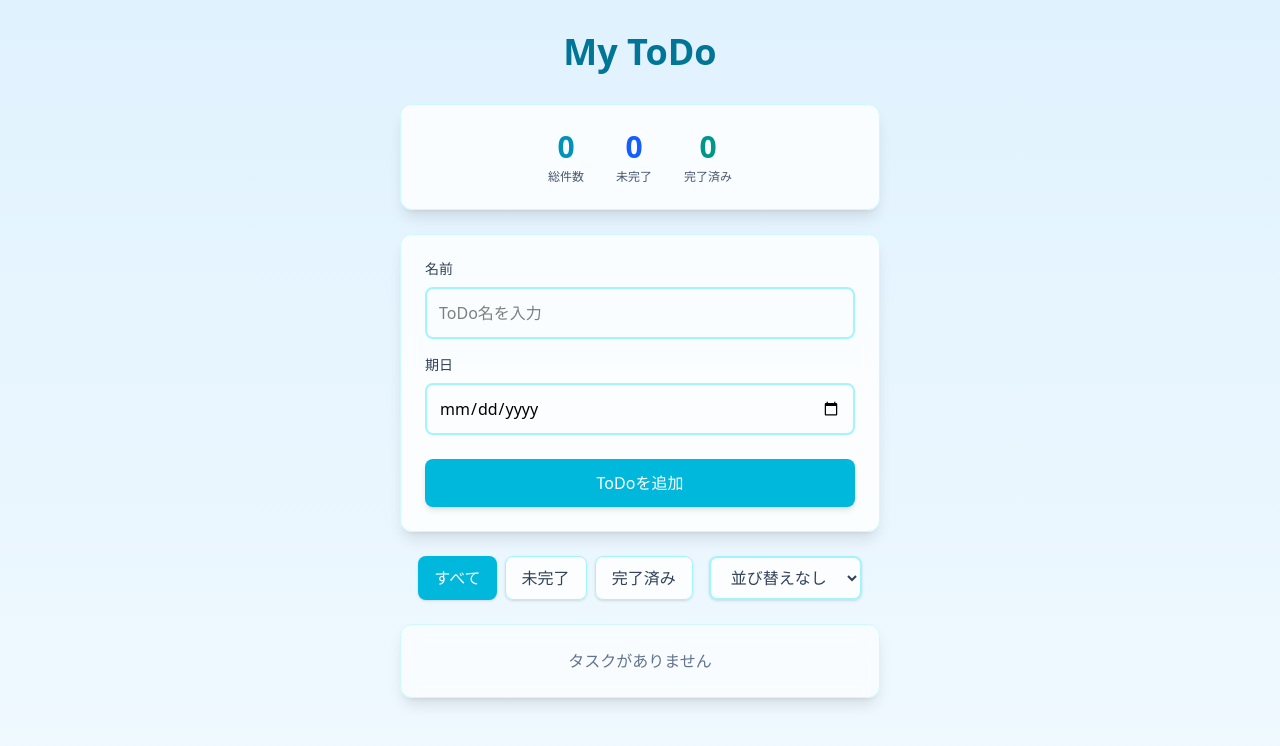
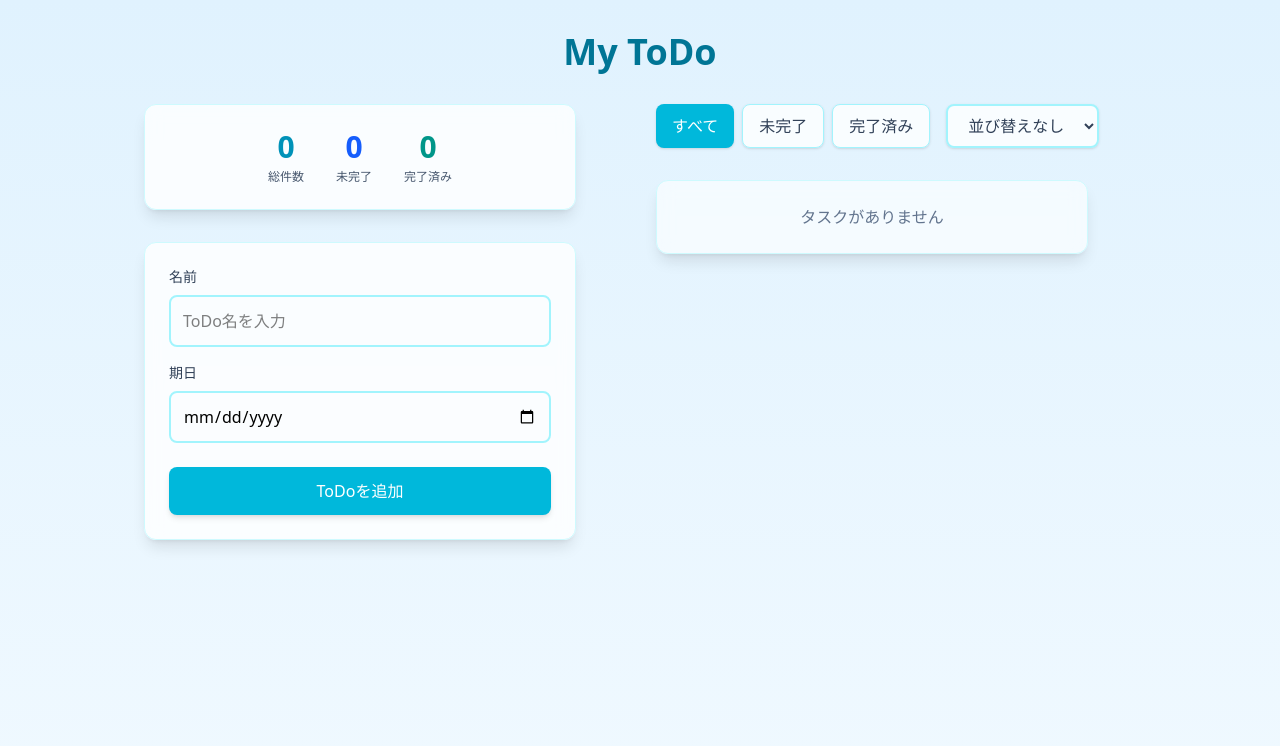
Before and after one commit to kentem-ha-hiraizumi/my-todo, a React (Vite) app: page / in a window 1280 px wide. Shown: the top 746 px of the page. Built offline with nearby package versions, Linux system fonts and the light colour scheme.

Commit message:
スタイル修正

```diff
--- a/src/features/todo/filter/todoFilter.tsx
+++ b/src/features/todo/filter/todoFilter.tsx
@@ -5,7 +5,7 @@ export const TodoFilter = () => {
   const { filter, setFilter, sort, setSort } = useFilterAtom();
 
   return (
-    <div className="flex gap-4 flex-wrap justify-center">
+    <div className="flex gap-4 flex-wrap justify-center w-fit">
       <div className="flex gap-2">
         <button
           type="button"
--- a/src/features/todo/filter/useFilteredTodos.ts
+++ b/src/features/todo/filter/useFilteredTodos.ts
@@ -18,8 +18,8 @@ const sortCompareFunctions: Record<string, (a: Todo, b: Todo) => number> = {
     return a.endAt - b.endAt;
   },
   "date-desc": (a, b) => {
-    if (!a.endAt) return 1;
-    if (!b.endAt) return -1;
+    if (!a.endAt) return -1;
+    if (!b.endAt) return 1;
     return b.endAt - a.endAt;
   },
 };
--- a/src/features/todo/form/todoEditForm.tsx
+++ b/src/features/todo/form/todoEditForm.tsx
@@ -28,7 +28,7 @@ export const TodoEditForm = ({
   };
 
   return (
-    <>
+    <div className="space-y-2">
       <div className="flex-1 space-y-3">
         <input
           type="text"
@@ -43,7 +43,7 @@ export const TodoEditForm = ({
           className="w-full p-3 border-2 border-cyan-200 rounded-lg focus:border-cyan-400 focus:outline-none transition-colors duration-200"
         />
       </div>
-      <div className="flex gap-2 ml-3">
+      <div className="flex gap-2">
         <button
           type="button"
           className="bg-cyan-500 text-white px-4 py-2 rounded-lg cursor-pointer hover:bg-cyan-600 transition-colors duration-200 shadow-sm font-medium"
@@ -59,6 +59,6 @@ export const TodoEditForm = ({
           キャンセル
         </button>
       </div>
-    </>
+    </div>
   );
 };
--- a/src/features/todo/todoItem.tsx
+++ b/src/features/todo/todoItem.tsx
@@ -20,7 +20,7 @@ export const TodoItem = ({
   onDelete,
 }: TodoItemProps) => {
   return (
-    <>
+    <div className="space-y-2">
       <div className="flex-1">
         <h2
           className={`text-lg font-semibold ${
@@ -68,6 +68,6 @@ export const TodoItem = ({
           🗑️
         </button>
       </div>
-    </>
+    </div>
   );
 };
--- /dev/null
+++ b/src/features/todo/todoStatus.tsx
@@ -0,0 +1,30 @@
+import { useTodoAtom } from "./todoAtom";
+
+export const TodoStatus = () => {
+  const { todos } = useTodoAtom();
+
+  const totalCount = todos.length;
+  const completedCount = todos.filter((todo) => todo.completed).length;
+  const activeCount = totalCount - completedCount;
+
+  return (
+    <div className="bg-white/80 backdrop-blur-sm p-6 rounded-xl shadow-lg w-120 max-w-[90%] border border-cyan-100">
+      <div className="flex gap-8 justify-center text-sm">
+        <div className="text-center">
+          <div className="text-3xl font-bold text-cyan-600">{totalCount}</div>
+          <div className="text-slate-600 text-xs mt-1">総件数</div>
+        </div>
+        <div className="text-center">
+          <div className="text-3xl font-bold text-blue-600">{activeCount}</div>
+          <div className="text-slate-600 text-xs mt-1">未完了</div>
+        </div>
+        <div className="text-center">
+          <div className="text-3xl font-bold text-teal-600">
+            {completedCount}
+          </div>
+          <div className="text-slate-600 text-xs mt-1">完了済み</div>
+        </div>
+      </div>
+    </div>
+  );
+};
--- a/src/pages/App.tsx
+++ b/src/pages/App.tsx
@@ -1,47 +1,22 @@
 import { TodoFilter } from "../features/todo/filter/todoFilter";
 import { TodoForm } from "../features/todo/form/todoForm";
-import { useTodoAtom } from "../features/todo/todoAtom";
 import { TodoList } from "../features/todo/todoList";
+import { TodoStatus } from "../features/todo/todoStatus";
 
 export const App = () => {
-  const { todos } = useTodoAtom();
-
-  const totalCount = todos.length;
-  const completedCount = todos.filter((todo) => todo.completed).length;
-  const activeCount = totalCount - completedCount;
-
   return (
     <main className="p-8 flex flex-col gap-6 items-center min-h-screen">
       <h1 className="text-4xl font-bold text-cyan-700 mb-2">My ToDo</h1>
-
-      {/* タスク件数表示 */}
-      <div className="bg-white/80 backdrop-blur-sm p-6 rounded-xl shadow-lg w-120 max-w-[90%] border border-cyan-100">
-        <div className="flex gap-8 justify-center text-sm">
-          <div className="text-center">
-            <div className="text-3xl font-bold text-cyan-600">{totalCount}</div>
-            <div className="text-slate-600 text-xs mt-1">総件数</div>
-          </div>
-          <div className="text-center">
-            <div className="text-3xl font-bold text-blue-600">
-              {activeCount}
-            </div>
-            <div className="text-slate-600 text-xs mt-1">未完了</div>
-          </div>
-          <div className="text-center">
-            <div className="text-3xl font-bold text-teal-600">
-              {completedCount}
-            </div>
-            <div className="text-slate-600 text-xs mt-1">完了済み</div>
-          </div>
+      <div className="flex flex-wrap justify-center gap-8">
+        <div className="space-y-8">
+          <TodoStatus />
+          <TodoForm />
+        </div>
+        <div className="space-y-8">
+          <TodoFilter />
+          <TodoList />
         </div>
       </div>
-
-      <TodoForm />
-
-      {/* フィルター&ソート */}
-      <TodoFilter />
-
-      <TodoList />
     </main>
   );
 };
```
